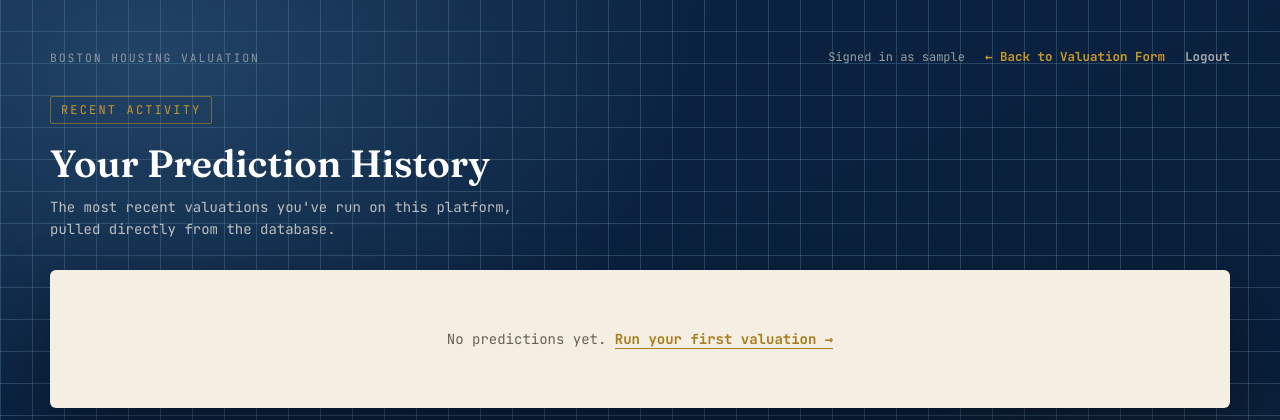
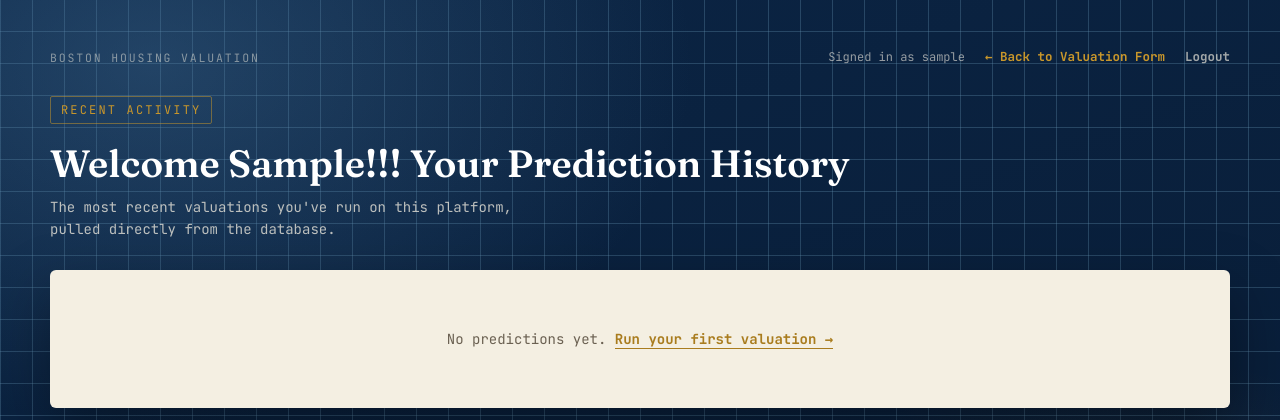
Before and after one commit to nidhichaura/bostonhousepricing, a Flask app: page /history in a window 1280 px wide. Shown: the top 420 px of the page. Run offline with Flask 3, Linux system fonts and the light colour scheme; the visitor is signed in with stand-in values (Sample User, id 1); data that the repository does not hold is empty; parts of the project's set-up code (start-up, migrations or seed data) failed here and were passed over.

Commit message:
Added user greeting on history page

```diff
--- a/templates/history.html
+++ b/templates/history.html
@@ -182,7 +182,7 @@
     </div>
 
     <span class="eyebrow">Recent Activity</span>
-    <h1>Your Prediction History</h1>
+    <h1>Welcome {{ current_user.username | title }}!!! Your Prediction History</h1>
     <p class="lede">
       The most recent valuations you've run on this platform, pulled directly
       from the database.
```
